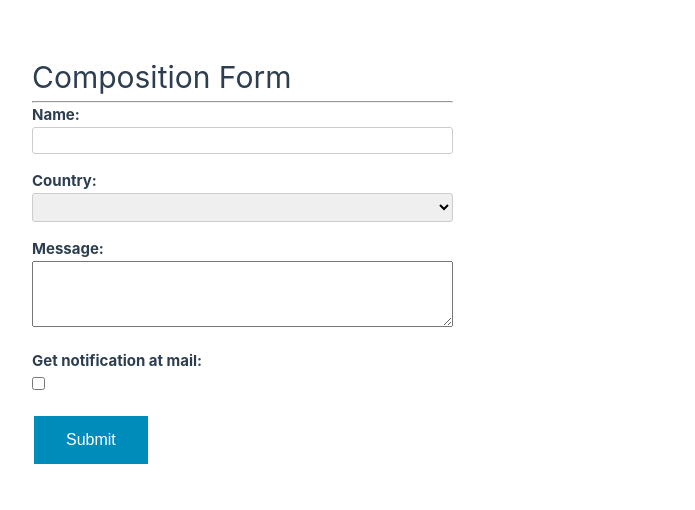
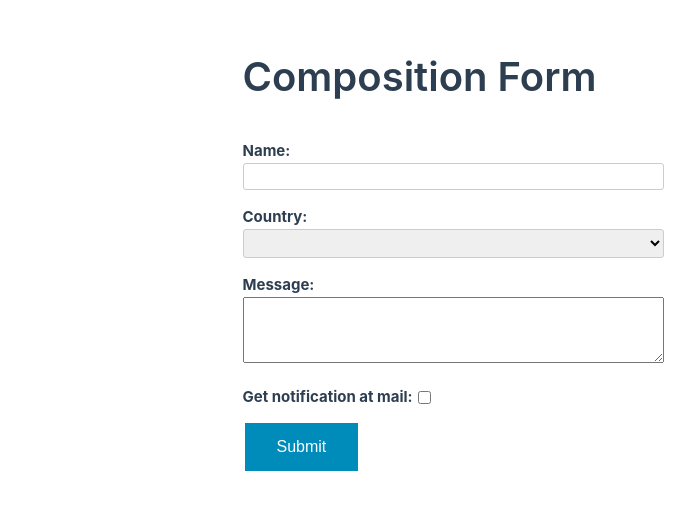
Before and after one commit to aumanoj/build-composition-form, a Vue app: page / in a window 1280 px wide. Shown: the part 140-650 px from the top of the page, without its empty margins (187-882 px from the left). Built offline with nearby package versions, Linux system fonts and the light colour scheme.

Commit message:
Updated layout

```diff
--- a/src/assets/main.css
+++ b/src/assets/main.css
@@ -29,7 +29,60 @@ a,
 
   #app {
     display: grid;
-    grid-template-columns: 1fr 1fr;
     padding: 0 2rem;
   }
 }
+
+/* Form css */
+h1 {
+  font-size: 40px;
+  font-weight: 600;
+  margin: 0 0 30px;
+}
+.form {
+  width: 300px;
+  margin: 10 auto;
+  padding: 30px;
+  border: 1px solid #ccc;
+  border-radius: 5px;
+  box-shadow: 0px 0px 10px rgba(0, 0, 0, 0.1);
+}
+
+.form-group {
+  margin-bottom: 15px;
+}
+.button {
+  background-color: #008cba;
+  border: none;
+  color: white;
+  padding: 15px 32px;
+  text-align: center;
+  text-decoration: none;
+  display: inline-block;
+  font-size: 16px;
+  margin: 4px 2px;
+  cursor: pointer;
+}
+
+label {
+  display: block;
+  font-weight: bold;
+}
+
+input[type='text'],
+select {
+  width: 100%;
+  padding: 5px;
+  border: 1px solid #ccc;
+  border-radius: 3px;
+}
+
+.error {
+  color: red;
+}
+.form-check {
+  display: flex;
+  align-items: center;
+  gap: 5px;
+  margin: 0 0 10px;
+}
--- a/src/components/FormControls.vue
+++ b/src/components/FormControls.vue
@@ -2,6 +2,7 @@
 import { ref } from 'vue'
 export default {
   setup() {
+    // Form data Object
     const formData = ref({
       name: '',
       mailNotification: false,
@@ -26,10 +27,8 @@ export default {
         errors.value.message = 'Message is required'
         return
       }
-
       // Clear any previous errors
       errors.value = {}
-
       // Form is valid; proceed with submission
       submitted.value = true
       alert('From submitted successfully!')
@@ -45,15 +44,16 @@ export default {
 </script>
 
 <template>
-  <div>
+  <div class="center-box">
     <h1>Composition Form</h1>
-    <hr />
     <form @submit.prevent="submitForm">
+      <!-- Name Field -->
       <div class="form-group">
         <label for="name">Name:</label>
         <input type="text" id="name" v-model="formData.name" />
         <span class="error" v-if="errors.name && !formData.name">{{ errors.name }}</span>
       </div>
+      <!-- Country Field -->
       <div class="form-group">
         <label for="country">Country:</label>
         <select id="country" v-model="formData.country">
@@ -63,16 +63,18 @@ export default {
         </select>
         <span class="error" v-if="errors.country && !formData.country">{{ errors.country }}</span>
       </div>
+      <!-- Message Field -->
       <div class="form-group">
         <label for="messaage">Message:</label>
         <textarea rows="4" cols="50" id="message" v-model="formData.message"></textarea>
         <div class="error" v-if="errors.message">{{ errors.message }}</div>
       </div>
-      <div class="form-group">
+      <!-- Get notification Field -->
+      <div class="form-check">
         <label for="mailNotification">Get notification at mail:</label>
         <input type="checkbox" id="mailNotification" v-model="formData.mailNotification" />
       </div>
-
+      <!-- Submit button -->
       <button class="button" type="submit">Submit</button>
     </form>
   </div>
@@ -80,45 +82,4 @@ export default {
 
 
 <style scoped>
-.form {
-  width: 300px;
-  margin: 10 auto;
-  padding: 30px;
-  border: 1px solid #ccc;
-  border-radius: 5px;
-  box-shadow: 0px 0px 10px rgba(0, 0, 0, 0.1);
-}
-
-.form-group {
-  margin-bottom: 15px;
-}
-.button {
-  background-color: #008cba;
-  border: none;
-  color: white;
-  padding: 15px 32px;
-  text-align: center;
-  text-decoration: none;
-  display: inline-block;
-  font-size: 16px;
-  margin: 4px 2px;
-  cursor: pointer;
-}
-
-label {
-  display: block;
-  font-weight: bold;
-}
-
-input[type='text'],
-select {
-  width: 100%;
-  padding: 5px;
-  border: 1px solid #ccc;
-  border-radius: 3px;
-}
-
-.error {
-  color: red;
-}
 </style>
```
